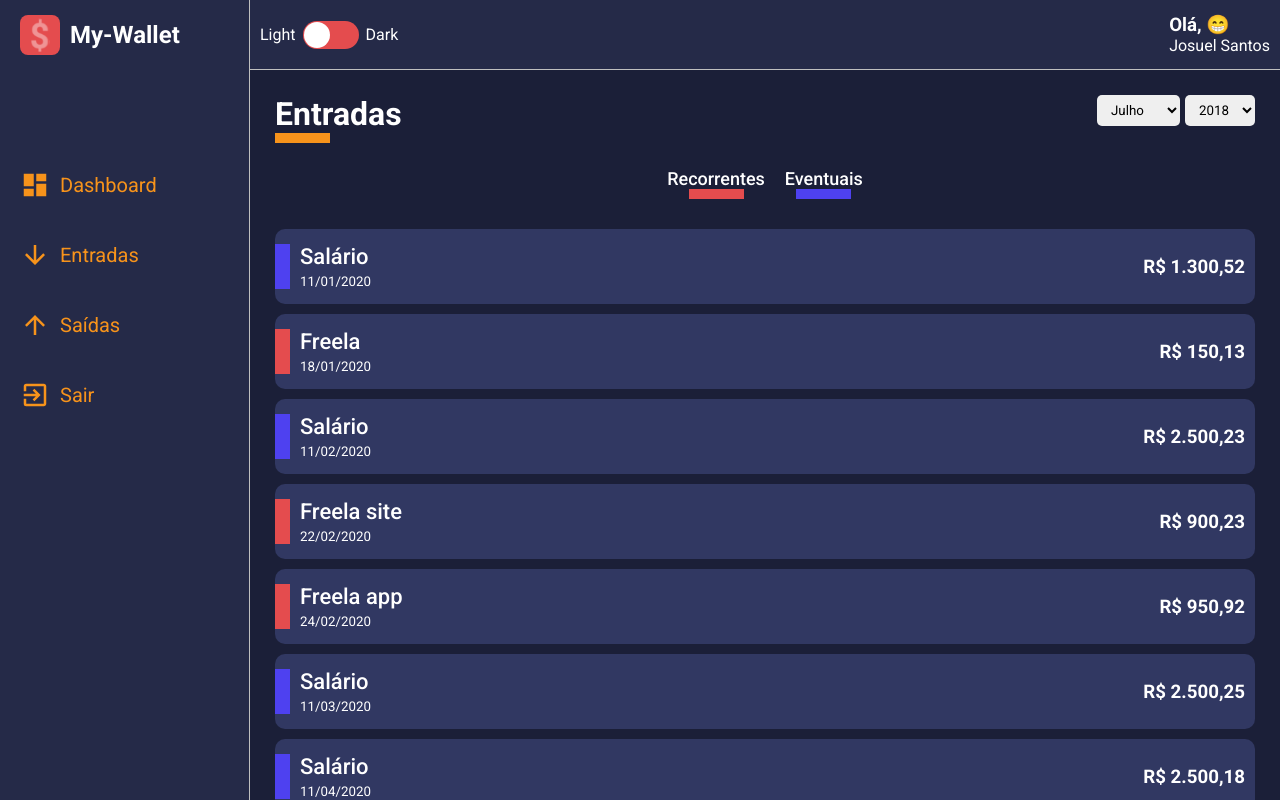
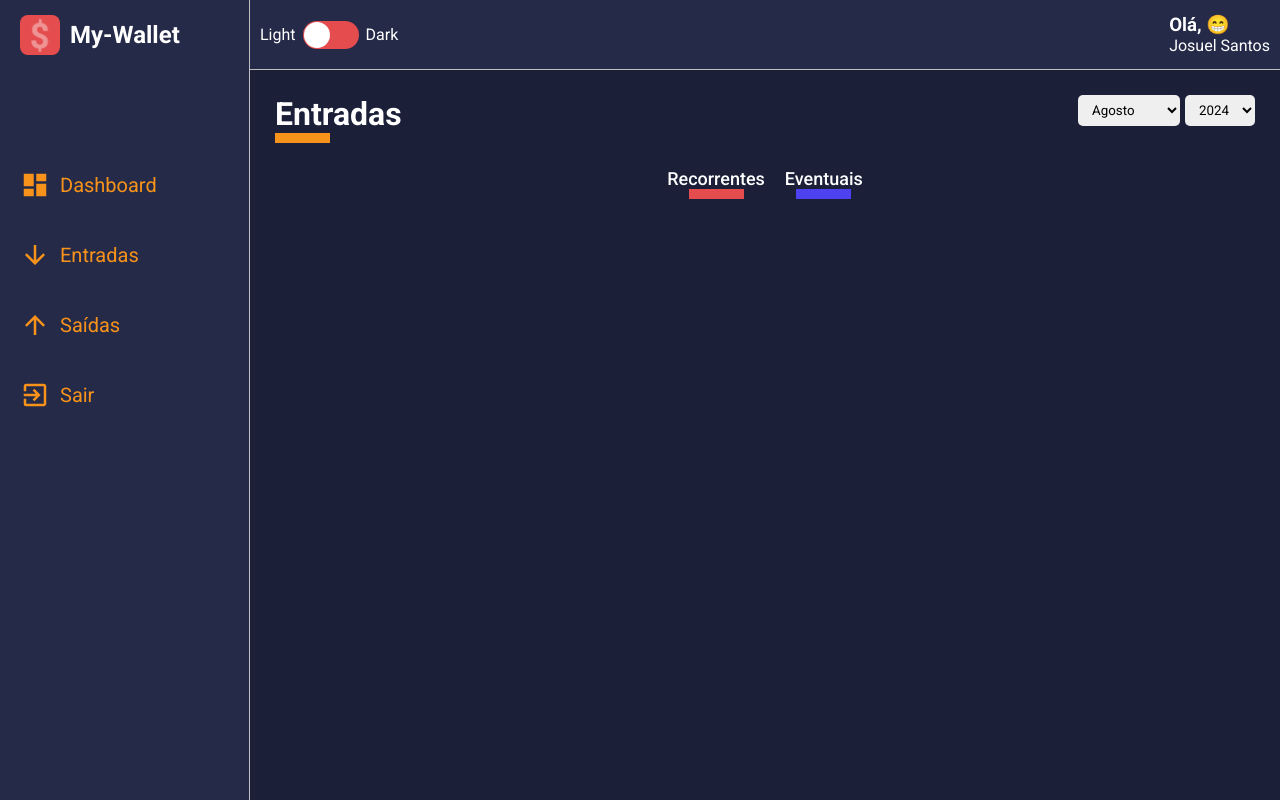
Before and after one commit to JosuelSantosDEV/MyWallet, a React (Create React App) app: page /list/entry-balance in a window 1280 px wide. Built offline with nearby package versions, Linux system fonts and the light colour scheme.

Commit message:
Filtros por data

```diff
--- a/src/components/SelectInput/index.tsx
+++ b/src/components/SelectInput/index.tsx
@@ -5,13 +5,15 @@ interface IselectInputProps {
     options:{
         value: string | number,
         label: string | number,
-    }[],
+    }[];
+    onChange(event: React.ChangeEvent<HTMLSelectElement>): void | undefined ;
+    defaultValue?: string | number;
 };
 
-const SelectInput: React.FC<IselectInputProps>= ({options}) => {
+const SelectInput: React.FC<IselectInputProps>= ({options, onChange, defaultValue}) => {
     return <>
         <Container>
-            <select>
+            <select onChange={onChange} defaultValue={defaultValue}>
                 {
                     options.map(
                         (option)=> <option key={option.value} value={option.value}>{option.label}</option>
--- a/src/pages/Dashboard/index.tsx
+++ b/src/pages/Dashboard/index.tsx
@@ -13,7 +13,7 @@ const Dashboard: React.FC = () => {
                 title="Dashboard"
                 lineColor="#F7931B"
             >
-                <SelectInput options={options}/>
+                <SelectInput options={options} onChange={()=>{}}/>
             </ContentHeader>
         </Container>
     </>
--- a/src/pages/List/index.tsx
+++ b/src/pages/List/index.tsx
@@ -22,6 +22,9 @@ const List: React.FC = () => {
 
     const [data, setData] = useState<Idata[]>([]);
 
+    const [monthSelected, setMonthSelected] = useState<string>(String(new Date().getMonth() + 1));
+    const [yearSelected, setYearSelected] = useState<string>(String(new Date().getFullYear()));
+
     const params = useParams();
     const {type} = params;
 
@@ -34,14 +37,28 @@ const List: React.FC = () => {
     }, [])
 
     const months = [
-        {value: 7, label:"Julho"},{value: 8, label:"Agosto"}
+        {value: 1, label:"Janeiro"}, {value: 2, label:"Fevereiro"},{value: 3, label:"Março"},{value: 4, label:"Abril"},
+        {value: 5, label:"Maio"},{value: 6, label:"Junho"},
+        {value: 7, label:"Julho"},{value: 8, label:"Agosto"},{value: 9, label:"Setembro"},{value: 10, label:"Outubro"},
+        {value: 11, label:"Novembro"},{value: 12, label:"Dezembro"}
     ]
     const years = [
-        {value: 2018, label: 2018},{value: 2019, label:2019}
+        {value: 2018, label: 2018},{value: 2019, label:2019}, {value: 2020, label:2020}, {value: 2021, label:2021},
+        {value: 2022, label:2022},{value: 2023, label:2023},{value: 2024, label:2024}
     ]
 
     useEffect(()=>{
-        const response = listData.map((item)=>{
+        const filteredData = listData.filter((item)=>{
+
+            const date = new Date(item.date);
+            const month = String(date.getMonth() + 1);
+            const year = String(date.getFullYear());
+
+            return month === monthSelected && year === yearSelected;
+        })
+
+
+        const formattedData = filteredData.map((item)=>{
             return {
                 id: Math.floor(Math.random() * 100000),
                 description: item.description,
@@ -51,9 +68,9 @@ const List: React.FC = () => {
                 tagColor: item.frequency === "recorrente" ? "#4E41F0" : "#E44C4E"
             }
         })
-        setData(response);
-        console.log(listData);
-    },[]);
+        setData(formattedData);
+        //console.log(monthSelected + "/"+ yearSelected);
+    },[monthSelected, yearSelected]);
 
     return <>
         <Container>
@@ -61,8 +78,8 @@ const List: React.FC = () => {
                     title={title.title}
                     lineColor={title.color}
             >
-                <SelectInput options={months}/>
-                <SelectInput options={years}/>
+                <SelectInput options={months} onChange={ event => setMonthSelected(event.target.value)} defaultValue={monthSelected}/>
+                <SelectInput options={years} onChange={event => setYearSelected(event.target.value)} defaultValue={yearSelected}/>
             </ContentHeader>
             <Filters>
                 <button
@@ -76,6 +93,7 @@ const List: React.FC = () => {
             </Filters>
             <Content>
                 {data.map((item) => {
+
                     return <HistoryFinanceCard
                                 key={item.id}
                                 amount= {item.amountFormatted}
```
